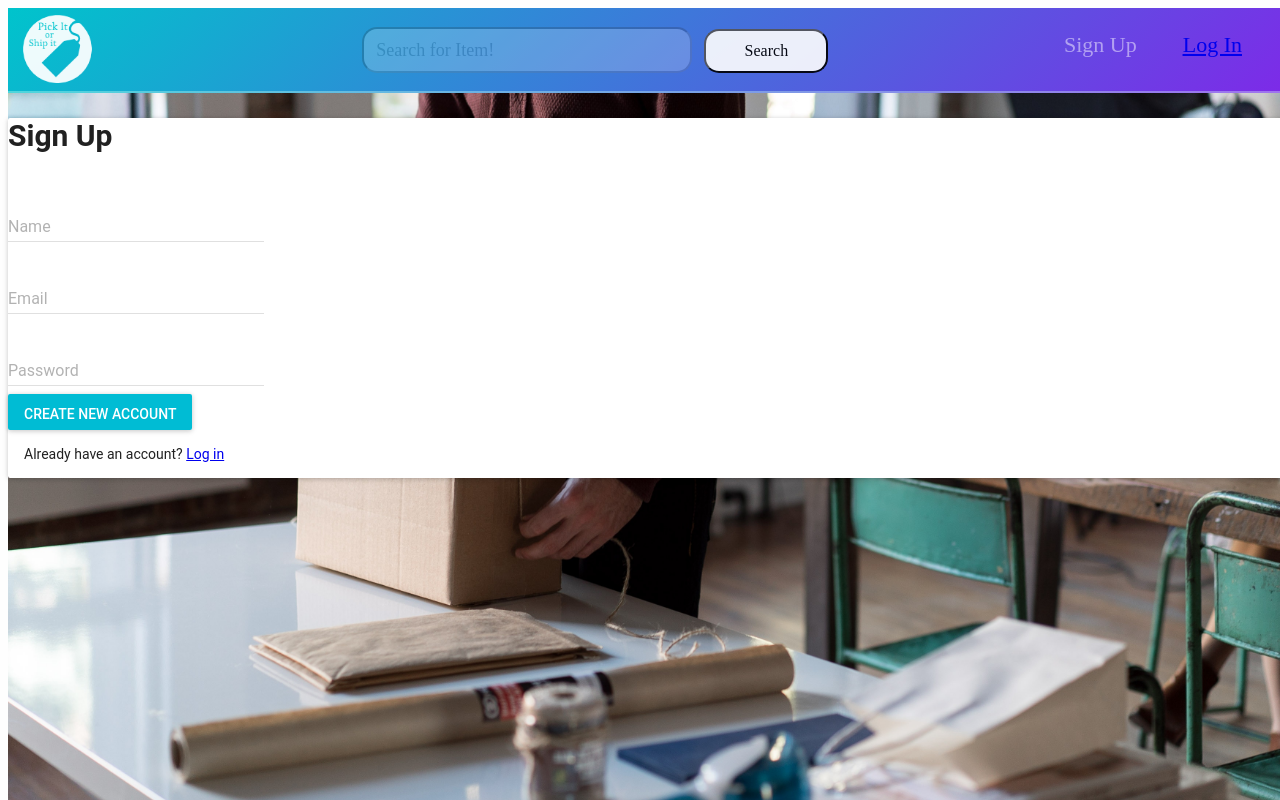
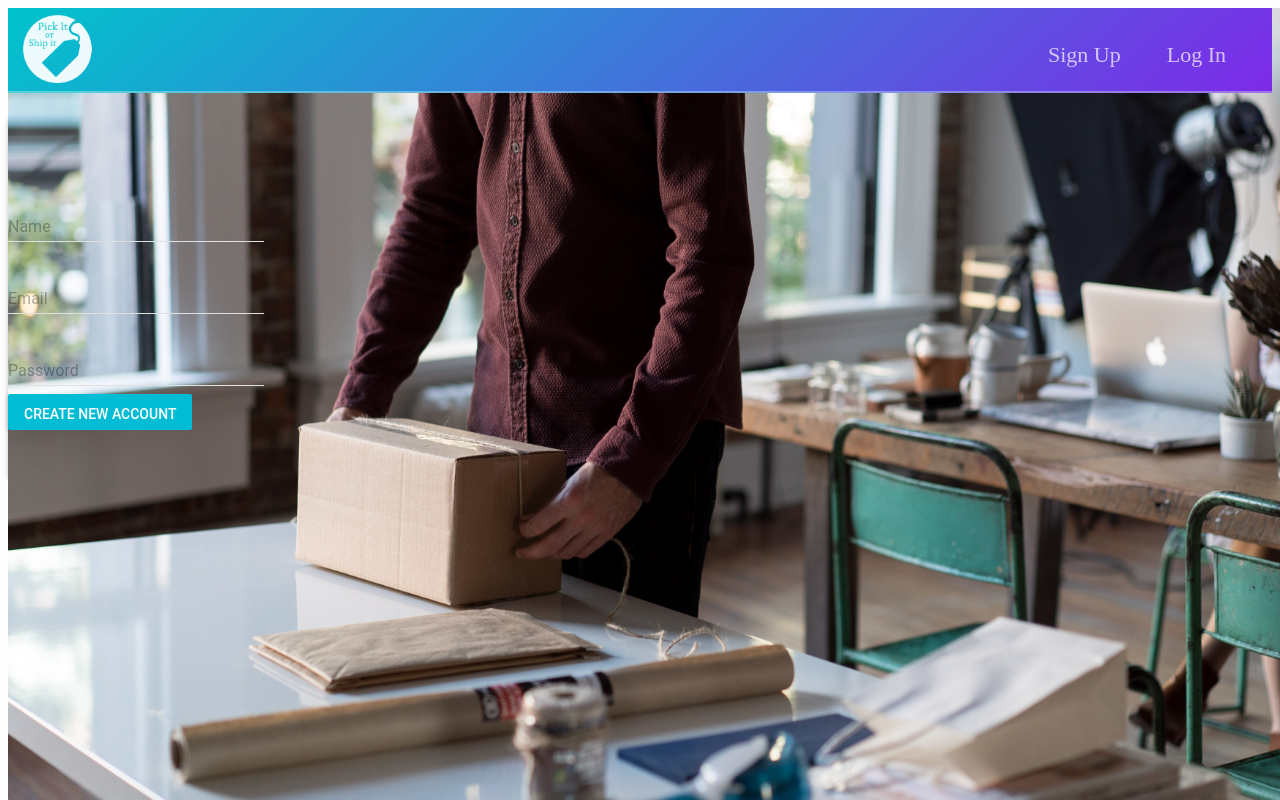
Before and after one commit to mfallucca/final_project, a React app: page /#/signup in a window 1280 px wide. Built offline with nearby package versions, Linux system fonts and the light colour scheme; the HTML template or start-up script is replaced by a standard one; what react-tap-event-plugin would draw is missing.

Commit message:
more css changes

```diff
--- a/client/src/Main.css
+++ b/client/src/Main.css
@@ -4,7 +4,12 @@ body {
     background-color: #fefefe;
     font-family: 'Slabo 27px', serif;
 }
-.pageWrapper {
+
+.addZindex {
+    z-index: 4;
+}
+
+.background {
     position: fixed;
     width: 100%;
     height: 100%;
@@ -13,6 +18,12 @@ body {
     -moz-background-size: cover;
     -o-background-size: cover;
     background-size: cover;
+    /* z-index: 1; */
+}
+
+.pageWrapper {
+    width: 100%;
+    height: 100%;
 }
 /* NAVBAR CSS */
 .navBar {
@@ -23,7 +34,7 @@ body {
     grid-template-columns: 1fr 3fr 1fr;
     padding-bottom: 5px;
     border-bottom: 2px solid #fefefe4e;
-
+    z-index: 2;
 }
     /* HOME BUTTON */
 
@@ -61,26 +72,22 @@ body {
 }
 
     /* SEARCH INPUT AND BUTTON */
-#formContainer {
-    justify-self: center;
-    align-self: end;
-    padding-bottom: 13px;
-    grid-column: 2/3;
-}
+
+
 #navSearchInput {
     font-size: 18px;
     font-family: 'Slabo 27px', serif;
     border-radius: 15px;
     padding: 0 12px;
     background-color: #fefefe;
-    opacity: 0.2;
+    opacity: 0.7;
     width: 330px;
     height: 46px;
 }
 
 #navSearchInput:hover{
     background-color: #fefefe;
-    opacity: 0.7;
+    opacity: 0.8;
 }
 #navSearchInput:focus {
     outline: 0;
@@ -149,31 +156,42 @@ body {
     font-size: 22px;
     justify-self: right;
     align-self: end;
-    margin: 0 20px 28px 0;
+    margin: 0 20px 18px 0;
     padding-right: 26px;
     grid-column: 3/4;
-
+    text-decoration: none;
 }
-
 #signupButton a {
+    text-decoration: none;
+}
+#loginButton a{
+    text-decoration: none;
+}
+.signupA {
     color: #ffffff;
     opacity: .7;
     text-decoration: none;
+}
+.signupA:hover {
+    opacity: 1;
 }
 
 #loginButton {
     font-size: 22px;
     justify-self: right;
     align-self: end;
-    margin: 0 20px 28px 0;
+    margin: 0 20px 18px 0;
     padding-right: 26px;
     grid-column: 4/5;
+    text-decoration: none;
 }
-
-loginButton a {
+.loginA {
     color: #ffffff;
     opacity: .7;
     text-decoration: none;
+}
+.loginA:hover{
+    opacity: 1;
 }
 
 /* END OF NAVBAR CSS */
@@ -187,6 +205,19 @@ loginButton a {
     grid-column-gap: 26px;
     grid-row-gap: 20px;
 }
+
+.searchSection {
+    margin-top: -162px;
+    grid-column: 1/9;
+    justify-self: center;
+    align-self: center;
+    z-index: 3;
+
+}
+#formContainer {
+    padding-bottom: 13px;
+
+}
     /* WALMART SECTION */
 .walmartWindowFull {
     grid-column: 2/8;
@@ -196,18 +227,20 @@ loginButton a {
     overflow: scroll;
     background-color: #fefefeec;
     border-radius: 10px;
+    z-index: 2;
 }
 .walmartHeader {
     font-size: 32px;
 }
 .walmartWindowHalf {
     grid-column: 1/5;
-    max-height: 600px;
+    max-height: 700px;
     text-align: center;
     padding: 20px 30px 20px 30px;
     overflow: scroll;
     background-color: #fefefeec;
     border-radius: 10px;
+    z-index: 2;
 }
 .walmartResults {
     margin-top: 32px;
@@ -247,13 +280,14 @@ loginButton a {
 
 .ebayAmazonSection{
     grid-column: 5/9;
+    z-index: 2;
 }
 
     /* AMAZON SECTION START */
 .amazonWindow {
-    max-height: 300px;
+    max-height: 360px;
     text-align: center;
-    padding: 20px 30px 20px 30px;
+    padding: 14px 30px 14px 30px;
     overflow: scroll;
     background-color: #fefefeec;
     border-radius: 10px;
@@ -268,7 +302,7 @@ loginButton a {
     color: #000000a1;
 }
 .amazonResult p {
-    margin-bottom: 14px;
+    margin-bottom: 12px;
 }
 .amazonResult a:hover{
     color: #000000dd;
@@ -280,9 +314,9 @@ loginButton a {
 
     /* EBAY SECTION START */
 .ebayWindow {
-    max-height: 300px;
+    max-height: 360px;
     text-align: center;
-    padding: 20px 30px 20px 30px;
+    padding: 14px 30px 14px 30px;
     overflow: scroll;
     background-color: #fefefeec;
     border-radius: 10px;
@@ -296,7 +330,7 @@ loginButton a {
     color: #000000a1;
 }
 .ebayResult p {
-    margin-bottom: 14px;
+    margin-bottom: 10px;
 }
 .ebayResult a:hover{
     color: #000000dd;
--- a/client/src/Main.js
+++ b/client/src/Main.js
@@ -86,12 +86,13 @@ class Main extends Component {
       <MuiThemeProvider muiTheme={getMuiTheme()}>
         <HashRouter>
           <div className="pageWrapper">
+            <div className="background"/>
 
           {this.state.authenticated ? (
             <div className="navBar">
               <div id="homeTitle"><a href="#/dashboard"><img src={Logo} alt="pickitLogo"/></a></div>
               <div id="homeTitleTwo"><a href="#/dashboard"><img src={Logo} alt="pickitLogo"/></a></div>
-              <Form/>
+              {/* <Form/> */}
               <div id="logoutButtonOne"><Link to='/logout'><a id="logoutOne" href="/logout">Log out</a></Link></div>
               <div id="logoutButtonTwo"><Link to='/logout'><a id="logoutTwo" href="/logout">Log out</a></Link></div>
             </div>
@@ -101,9 +102,9 @@ class Main extends Component {
             <div className="navBar">
               <div id="homeTitle"><Link to='/'><a href="/"><img src={Logo} alt="pickitLogo"/></a></Link></div>
               <div id="homeTitleTwo"><Link to='/'><a href="/"><img src={Logo} alt="pickitLogo"/></a></Link></div>
-              <Form/>
-              <div id="signupButton"><Link to='/signup'><a href="/signup">Sign Up</a></Link></div>
-              <div id="loginButton"><Link to='/login'><a href="/login">Log In</a></Link></div>
+              {/* <Form/> */}
+              <div id="signupButton"><Link to='/signup'><a className="signupA" href="/signup">Sign Up</a></Link></div>
+              <div id="loginButton"><Link to='/login'><a className="loginA" href="/login">Log In</a></Link></div>
             </div>
               )}
 
--- a/client/src/components/Form/Form.js
+++ b/client/src/components/Form/Form.js
@@ -2,6 +2,7 @@ import React from "react";
 
 // Using the datalist element we can create autofill suggestions based on the props.breeds array
 const SearchForm = props => (
+  <div className="searchSection">
     <div id="formContainer">
       <form action="">
           <input
@@ -12,6 +13,7 @@ const SearchForm = props => (
             onChange={props.handleInputChangeQuery}/>
           <button id="navSearchButton" type="submit" onClick={props.handleFormSubmit}>Search</button>
       </form>
+    </div>
   </div>
 );
 
```
Also changed, not shown: 2 other files (tests, documents, lock files or other folders). Lines whose indentation alone changed are shown as unchanged.
